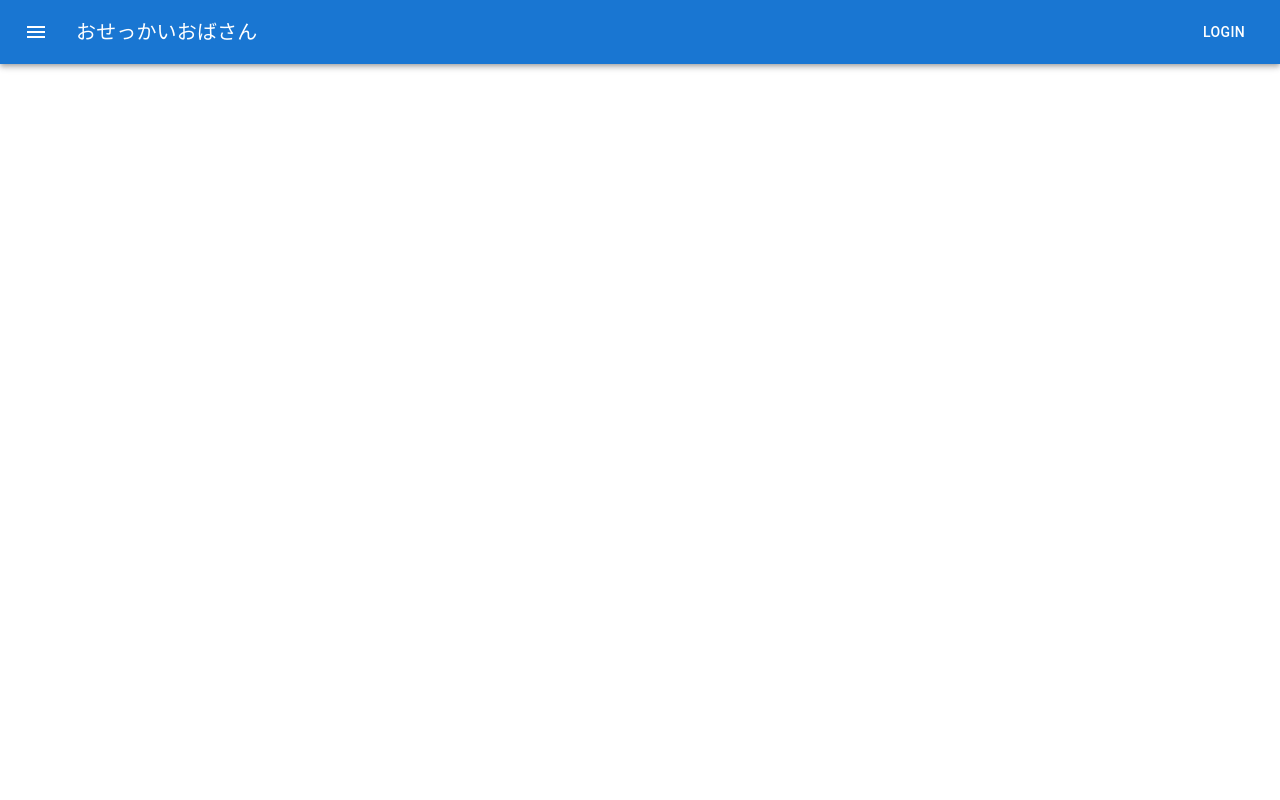
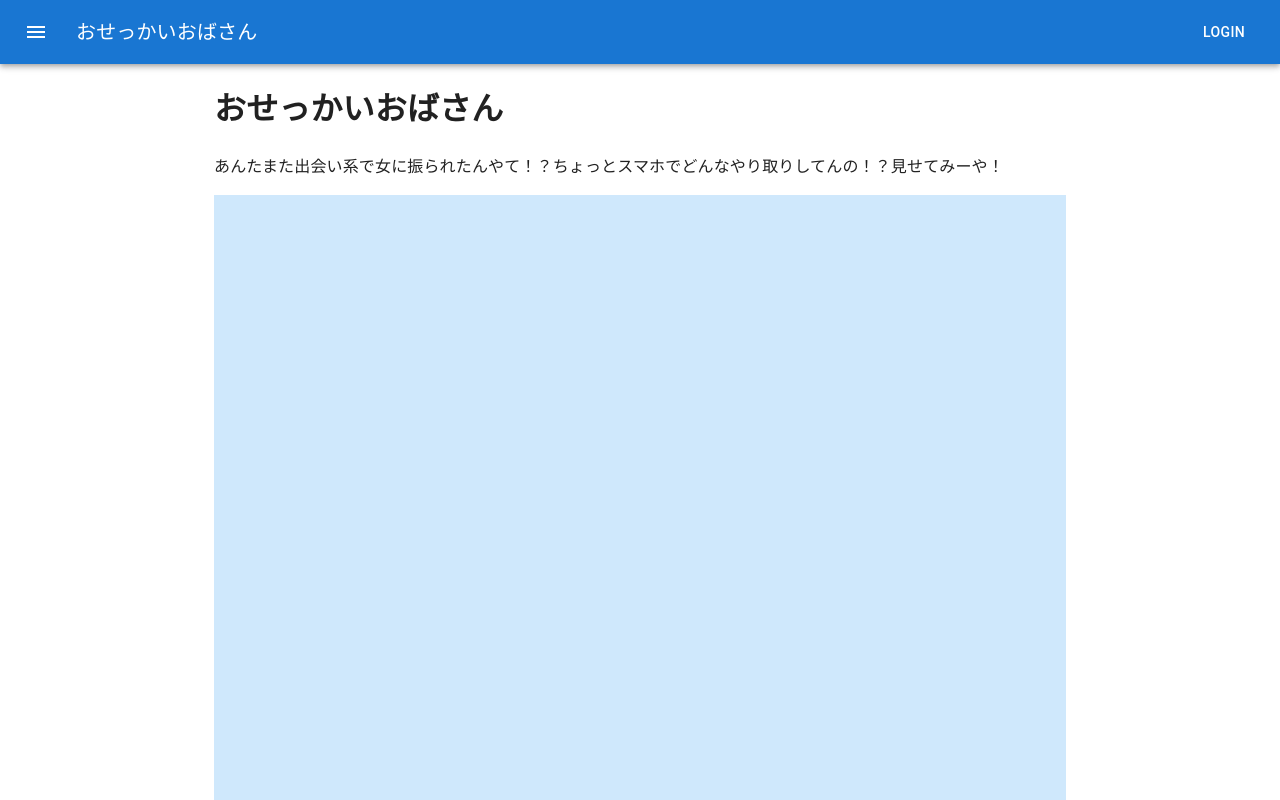
Before and after one commit to YasunariIguchi/nosy-aunty, a React (Create React App) app in the folder frontend/: page / in a window 1280 px wide. Shown: the top 800 px of the page. Built offline with nearby package versions, Linux system fonts and the light colour scheme.

Commit message:
[add] トップページ仮組み

```diff
--- a/frontend/src/App.js
+++ b/frontend/src/App.js
@@ -1,9 +1,11 @@
 import NavBar from "./layouts/NavBar";
+import Top from "./pages/Top";
 
 export default function App() {
   return (
     <>
       <NavBar />
+      <Top />
     </>
   );
 }
--- /dev/null
+++ b/frontend/src/pages/Top.js
@@ -0,0 +1,15 @@
+import CssBaseline from '@mui/material/CssBaseline';
+import { Box, Container } from '@mui/system';
+
+export default function Top() {
+  return (
+    <>
+      <CssBaseline />
+      <Container maxWidth="md">
+        <h1>おせっかいおばさん</h1>
+        <p>あんたまた出会い系で女に振られたんやて！？ちょっとスマホでどんなやり取りしてんの！？見せてみーや！</p>
+        <Box sx={{ bgcolor: '#cfe8fc', height: '100vh' }} />
+      </Container>
+    </>
+  );
+}
```
